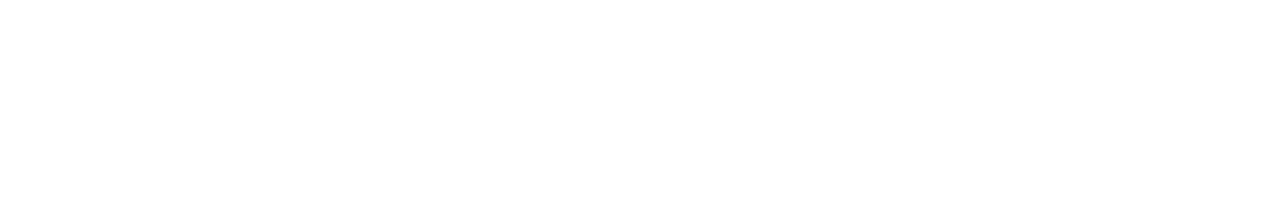
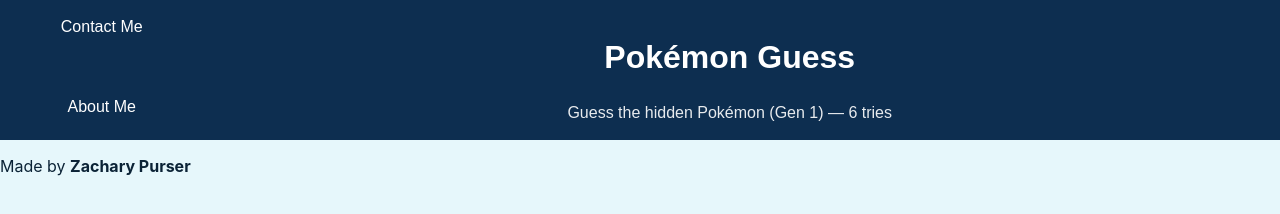
Before and after one commit to Zyragoon/wdd130-purser, a plain HTML site: page contact.html in a window 1280 px wide. Drawn offline with Linux system fonts and the light colour scheme.

Commit message:
added header and footer to side pages

```diff
--- a/contact.html
+++ b/contact.html
@@ -4,8 +4,18 @@
     <meta charset="UTF-8">
     <meta name="viewport" content="width=device-width, initial-scale=1.0">
     <title>Document</title>
+    <link rel="stylesheet" href="styles/style.css">
 </head>
 <body>
+    <header>
+        <a href="contact.html">Contact Me</a>
+        <h1>Pokémon Guess</h1>
+        <a href="aboutme.html">About Me</a>
+        <p class="tagline">Guess the hidden Pokémon (Gen 1) — 6 tries</p>
+    </header>
 
+    <footer>
+        <p>Made by <strong>Zachary Purser</strong></p>
+    </footer>
 </body>
 </html>
```
Also changed, not shown: aboutme.html (+11 -0 lines).
